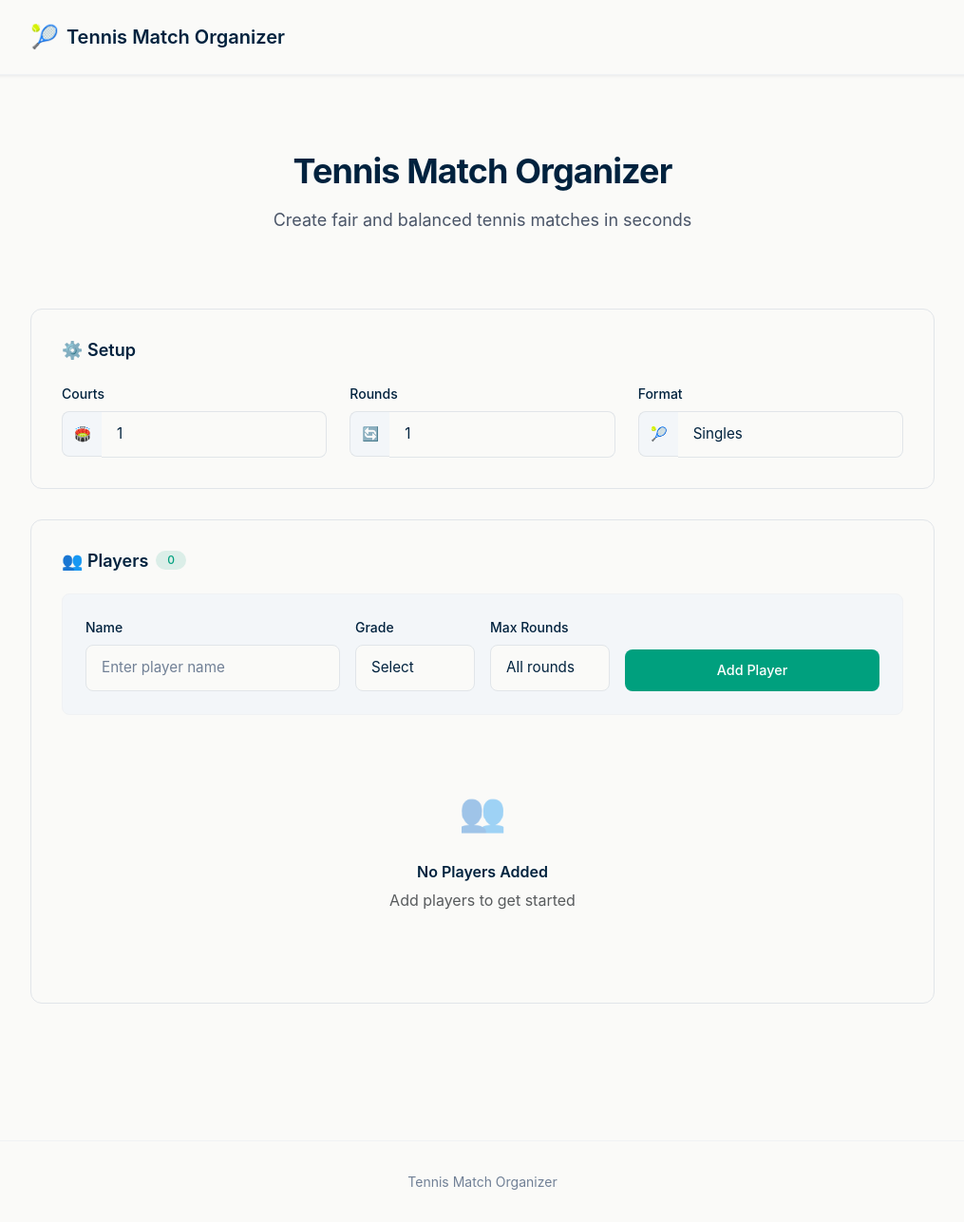
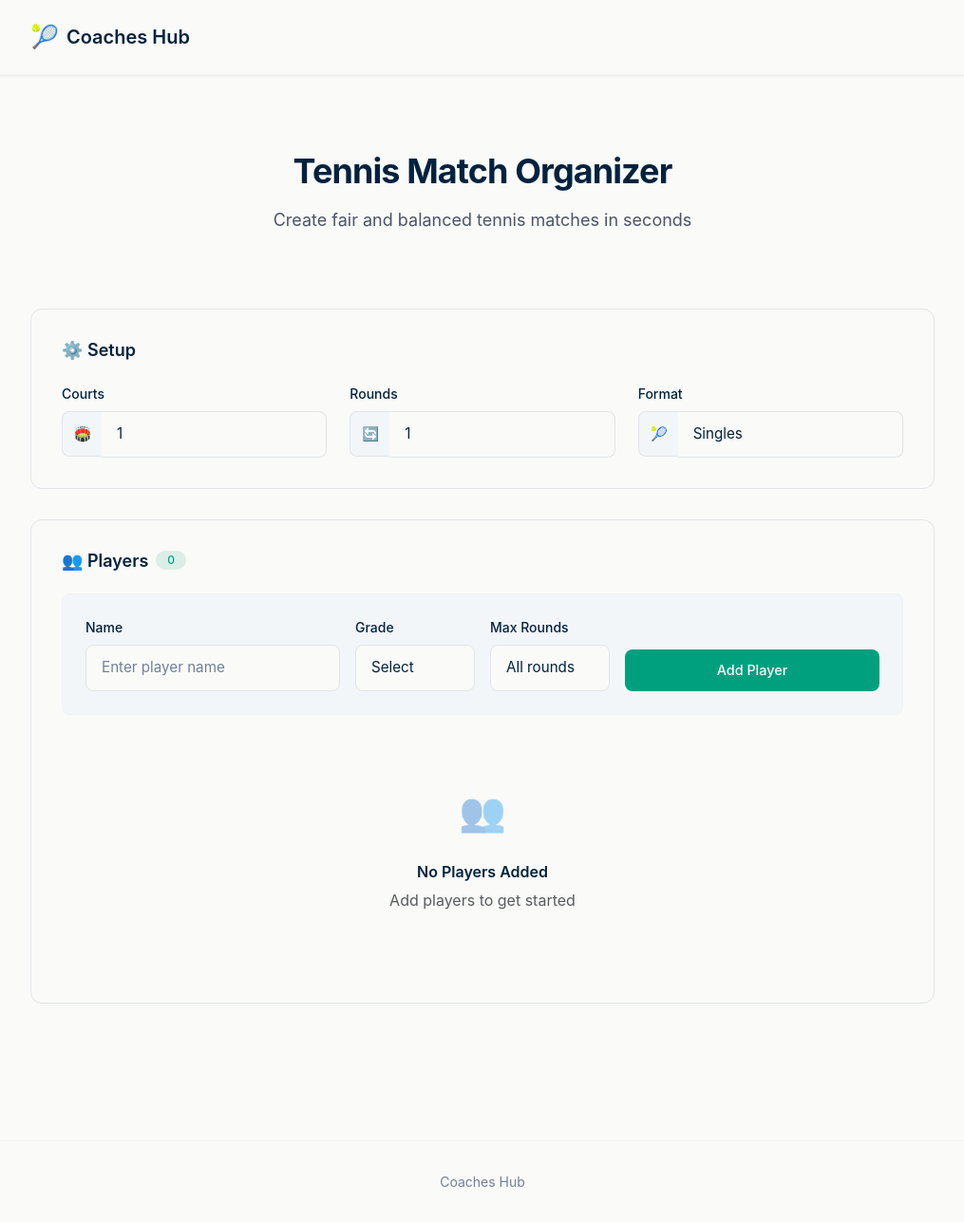
Before and after one commit to jamierjhill/Coach_organiser, a Flask app: page / in a window 1280 px wide. Shown: the whole page at 95% size, without its empty margins (132-1147 px from the left). Run offline with Flask 3, Linux system fonts and the light colour scheme; some libraries are stand-ins or nearby versions.

Commit message:
Coaches Hub

```diff
--- a/templates/base.html
+++ b/templates/base.html
@@ -5,7 +5,7 @@
   <meta name="viewport" content="width=device-width, initial-scale=1.0">
   <meta name="description" content="Free tennis match organizer for coaches. Create balanced matches instantly with our grade-based algorithm.">
 
-  <title>{% block title %}🎾 Tennis Match Organizer{% endblock %}</title>
+  <title>{% block title %}🎾 Coaches Hub{% endblock %}</title>
 
   <!-- Optimized CSS loading -->
   <link href="https://cdn.jsdelivr.net/npm/bootstrap@5.3.3/dist/css/bootstrap.min.css" rel="stylesheet" integrity="sha384-QWTKZyjpPEjISv5WaRU9OFeRpok6YctnYmDr5pNlyT2bRjXh0JMhjY6hW+ALEwIH" crossorigin="anonymous">
@@ -20,7 +20,7 @@
     <div class="container">
       <a class="navbar-brand" href="/">
         <span>🎾</span>
-        <span>Tennis Match Organizer</span>
+        <span>Coaches Hub</span>
       </a>
     </div>
   </header>
@@ -34,7 +34,7 @@
   <footer style="text-align: center; padding: 2rem 0; color: var(--text-muted); border-top: 1px solid var(--border-light); margin-top: 3rem;">
     <div class="container">
       <p style="margin: 0; font-size: 0.875rem;">
-        Tennis Match Organizer
+        Coaches Hub
       </p>
     </div>
   </footer>
```
